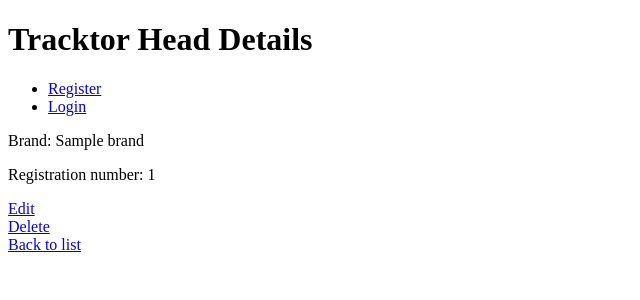
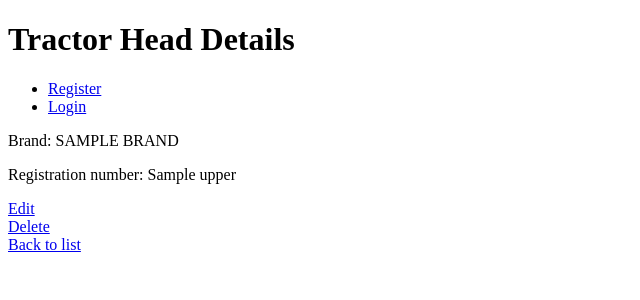
Before and after one commit to szmisztal/FreightHub, a Python web app: template app/dispatcher/templates/tractor_head_details.html in a window 1280 px wide. Shown: the top 300 px of the page, without its empty margins (0-640 px from the left). Run offline with Jinja, Linux system fonts and the light colour scheme; the template is opened without the code that fills it: most values are stand-ins (such as "Sample title", 1, 10 or a date in 2020).

Commit message:
fix templates to show data correctly

```diff
--- a/app/dispatcher/templates/tractor_head_details.html
+++ b/app/dispatcher/templates/tractor_head_details.html
@@ -1,15 +1,15 @@
 {% extends 'base.html' %}
 
-{% block title %}Tracktor Head Details{% endblock %}
+{% block title %}Tractor Head Details{% endblock %}
 
-{% block header %}Tracktor Head Details{% endblock %}
+{% block header %}Tractor Head Details{% endblock %}
 
 {% block content %}
 <body>
-    <p>Brand: {{ tracktor_head.brand }}</p>
-    <p>Registration number: {{ tracktor_head.registration_number }}</p>
-    <a href="{{ url_for('dispatcher.edit_tracktor_head', id=tracktor_head.id) }}">Edit</a><br>
-    <a href="{{ url_for('dispatcher.confirm_tracktor_head_delete', id=tracktor_head.id) }}">Delete</a><br>
-    <a href="{{ url_for('dispatcher.tracktor_heads') }}">Back to list</a><br>
+    <p>Brand: {{ tractor_head.brand.upper() }}</p>
+    <p>Registration number: {{ tractor_head.registration_number.upper() }}</p>
+    <a href="{{ url_for('dispatcher.edit_tractor_head', id=tractor_head.id) }}">Edit</a><br>
+    <a href="{{ url_for('dispatcher.confirm_tractor_head_delete', id=tractor_head.id) }}">Delete</a><br>
+    <a href="{{ url_for('dispatcher.tractor_heads') }}">Back to list</a><br>
 </body>
 {% endblock %}
--- a/app/dispatcher/templates/tractor_head_form.html
+++ b/app/dispatcher/templates/tractor_head_form.html
@@ -5,7 +5,7 @@
 {% block header %}{{ title }} Form{% endblock %}
 
 {% block content %}
-<div class="tracktor_head-form">
+<div class="tractor_head-form">
     <form method="post">
         {{ form.hidden_tag() }}
         <div>
--- a/app/dispatcher/templates/trailer_form.html
+++ b/app/dispatcher/templates/trailer_form.html
@@ -9,7 +9,7 @@
     <form method="post">
         {{ form.hidden_tag() }}
         <div>
-            {{ form.type.label }} {{ form.type(size=20) }}<br>
+            {{ form.type.label }} {{ form.type }}<br>
         </div>
         <div>
             {{ form.registration_number.label }} {{ form.registration_number(size=20) }}<br>
```
Also changed, not shown: app/dispatcher/templates/completing_the_order_form.html (+11 -5 lines), app/dispatcher/templates/tractor_heads_list.html (+6 -6 lines), app/dispatcher/templates/transportation_orders.html (+9 -14 lines).
